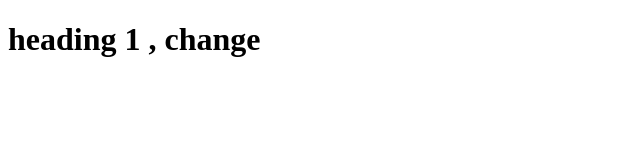
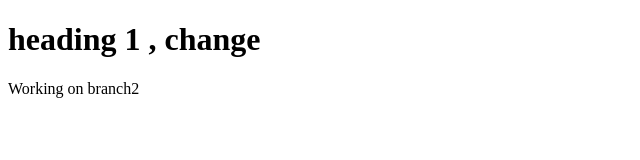
Before and after one commit to FlorentSy/lesson2, a plain HTML site: page index.html in a window 1280 px wide. Shown: the whole page, without its empty margins (0-640 px from the left). Drawn offline with Linux system fonts and the light colour scheme.

Commit message:
branch2 paragraph added

```diff
--- a/index.html
+++ b/index.html
@@ -7,5 +7,6 @@
 </head>
 <body>
     <h1>heading 1 , change </h1>
+    <p>Working on branch2 </p>
 </body>
 </html>
```
